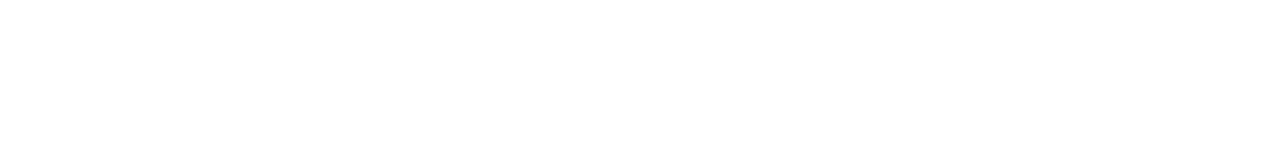
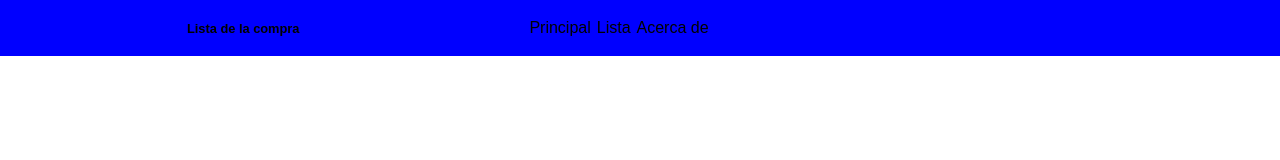
Before and after one commit to AdrianArcoGonzalez/202207-w1ch4-adrian-arco, a plain HTML site: page index.html in a window 1280 px wide. Drawn offline with Linux system fonts and the light colour scheme.

Commit message:
add header html and layout

```diff
--- a/css/style.css
+++ b/css/style.css
@@ -0,0 +1,35 @@
+* {
+    box-sizing: border-box;
+}
+html {
+    font-family: Arial, Helvetica, sans-serif;
+}
+body {
+    margin: 0;
+}
+.header-box {
+    background-color: blue;
+    display: flex;
+}
+.title-box {
+    display: flex;
+    align-items: center;
+    justify-content: center;
+    font-size: 0.4rem;
+    width: 38%;
+}
+
+.title-box__title {
+    padding: 5px;
+}
+.navigation-box {
+}
+.links-box {
+    list-style-type: none;
+    display: flex;
+    align-items: center;
+    justify-content: center;
+}
+.links-box__link {
+    padding: 3px;
+}
--- a/index.html
+++ b/index.html
@@ -12,5 +12,18 @@
         />
         <title>Lista</title>
     </head>
-    <body></body>
+    <body>
+        <header class="header-box">
+            <div class="title-box">
+                <h1 class="title-box__title">Lista de la compra</h1>
+            </div>
+            <nav class="navigation-box">
+                <ul class="links-box">
+                    <li class="links-box__link">Principal</li>
+                    <li class="links-box__link">Lista</li>
+                    <li class="links-box__link">Acerca de</li>
+                </ul>
+            </nav>
+        </header>
+    </body>
 </html>
```
